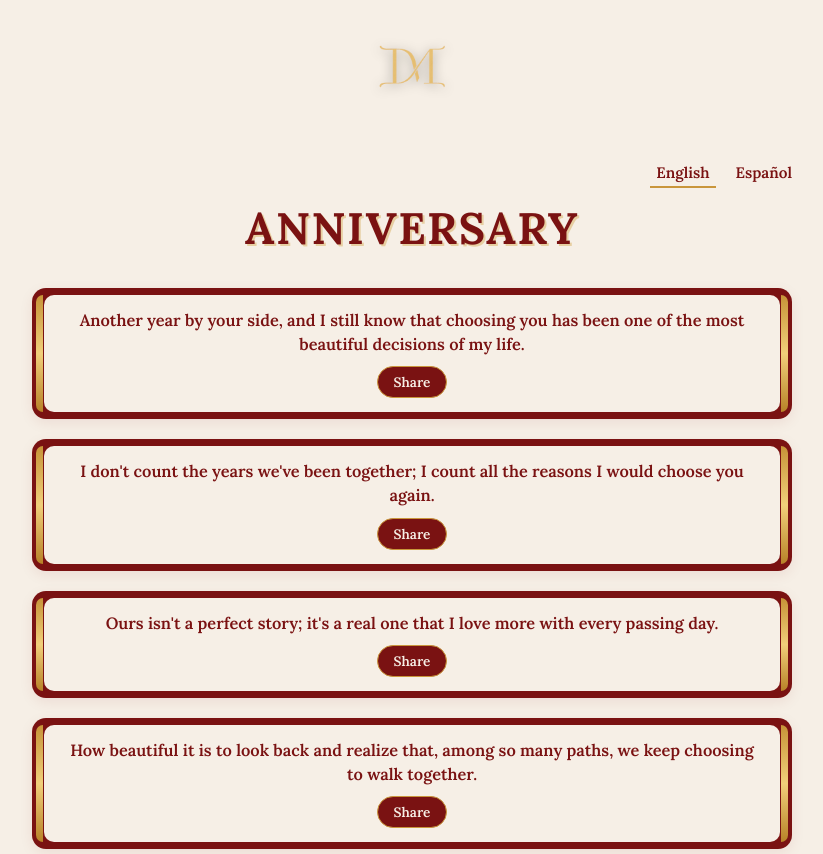
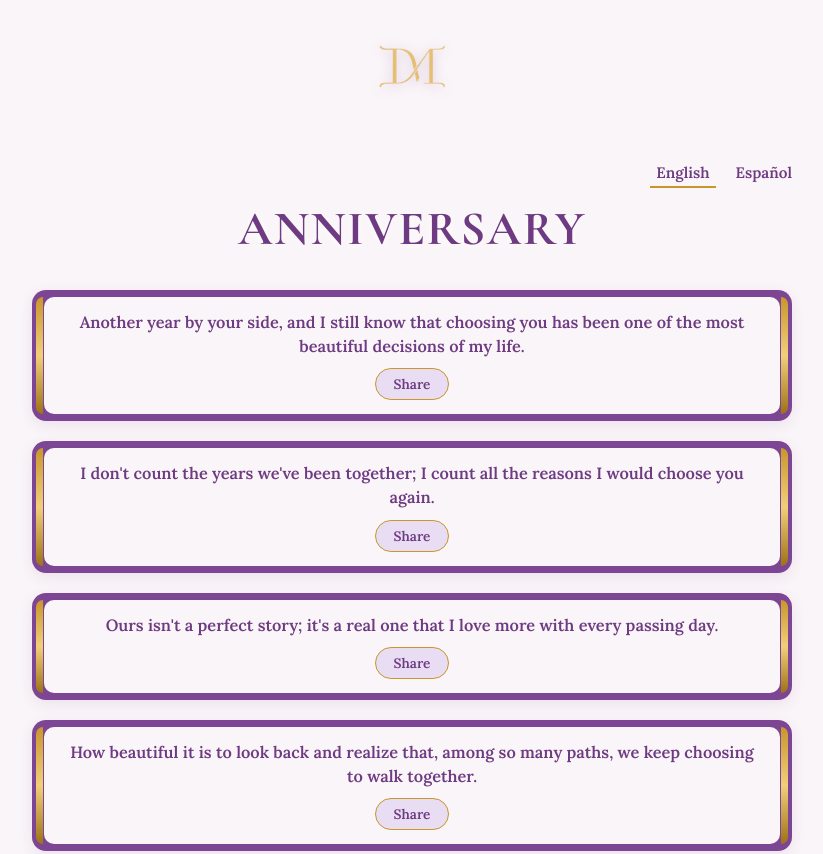
Before and after one commit to darrmilly/darrmilly-site, a plain HTML site: page aniversario.html in a window 1280 px wide. Shown: the top 854 px of the page, without its empty margins (228-1051 px from the left). Drawn offline with nearby package versions, Linux system fonts and the light colour scheme.

Commit message:
Modify styles and colors in aniversario.html
Updated font styles, colors, and background in aniversario.html.

```diff
--- a/aniversario.html
+++ b/aniversario.html
@@ -15,7 +15,7 @@
 
     <link rel="preconnect" href="https://fonts.googleapis.com">
     <link rel="preconnect" href="https://fonts.gstatic.com" crossorigin>
-    <link href="https://fonts.googleapis.com/css2?family=Lora:ital,wght@0,400..700;1,400..700&display=swap" rel="stylesheet">
+    <link href="https://fonts.googleapis.com/css2?family=Cormorant+Garamond:ital,wght@0,600;0,700;1,600;1,700&family=Lora:ital,wght@0,400..700;1,400..700&display=swap" rel="stylesheet">
     <style>
         * {
             margin: 0;
@@ -24,9 +24,9 @@
         }
 
         body {
-            background-color: #F6EFE6;
+            background-color: #FAF5F8;
             font-family: 'Lora', serif;
-            color: #7A1212;
+            color: #6E3B82;
             display: flex;
             flex-direction: column;
             align-items: center;
@@ -57,7 +57,7 @@
             width: 82px;
             height: auto;
             display: block;
-            filter: drop-shadow(0 2px 6px rgba(0, 0, 0, 0.4));
+            filter: drop-shadow(0 2px 6px rgba(110, 59, 130, 0.3));
         }
 
         .gallery-container {
@@ -84,7 +84,7 @@
             font-family: 'Lora', serif;
             font-size: 0.95rem;
             font-weight: 600;
-            color: #7A1212;
+            color: #6E3B82;
             cursor: pointer;
             padding: 4px 6px;
             border-bottom: 2px solid transparent;
@@ -96,17 +96,18 @@
         }
 
         .lang-btn.active {
-            border-bottom-color: #C9963B;
+            border-bottom-color: #C9962B;
         }
 
         .gallery-title {
-            font-size: clamp(2rem, 4.5vw, 2.75rem);
+            font-family: 'Cormorant Garamond', Georgia, serif;
+            font-size: clamp(2.2rem, 4.8vw, 3rem);
             font-weight: 700;
             letter-spacing: 1.5px;
-            color: #7A1212;
+            color: #6E3B82;
             text-align: center;
             margin: 6px 0 32px;
-            text-shadow: 2px 2px 0px rgba(212, 168, 79, 0.45);
+            text-shadow: 0 1px 8px rgba(255, 255, 255, 0.9);
         }
 
         .quotes-grid {
@@ -120,14 +121,14 @@
 
         .quote-card {
             position: relative;
-            background-color: #7A1212;
+            background-color: #7D4694;
             border-radius: 14px;
             padding: 7px 12px;
             display: flex;
             align-items: stretch;
             justify-content: center;
             min-height: 92px;
-            box-shadow: 0 4px 14px rgba(122, 18, 18, 0.08);
+            box-shadow: 0 4px 14px rgba(110, 59, 130, 0.1);
         }
 
         .quote-card::before,
@@ -137,7 +138,7 @@
             top: 7px;
             bottom: 7px;
             width: 7px;
-            background: linear-gradient(180deg, #C79438 0%, #F1CF7A 50%, #B88228 100%);
+            background: linear-gradient(180deg, #C9962B 0%, #F1CF7A 50%, #9E7216 100%);
         }
 
         .quote-card::before {
@@ -151,7 +152,7 @@
         }
 
         .quote-inner {
-            background-color: #F6EFE6;
+            background-color: #FAF5F8;
             border-radius: 10px;
             width: 100%;
             padding: 14px 24px;
@@ -169,25 +170,27 @@
             font-size: 1.02rem;
             font-weight: 600;
             line-height: 1.45;
-            color: #7A1212;
+            color: #6E3B82;
             white-space: pre-line;
         }
 
         .share-btn {
-            padding: 6px 16px;
-            background-color: #7A1212;
-            color: #F6EFE6;
-            border: 1px solid #C9963B;
+            padding: 6px 18px;
+            background-color: #E8DDF2;
+            color: #6E3B82;
+            border: 1.5px solid #C9962B;
             border-radius: 20px;
             font-family: 'Lora', serif;
             font-size: 0.85rem;
             font-weight: 600;
             cursor: pointer;
-            transition: background-color 0.2s ease, opacity 0.2s ease;
+            transition: background-color 0.2s ease, border-color 0.2s ease, color 0.2s ease;
         }
 
         .share-btn:hover {
-            background-color: #5C0D0D;
+            background-color: #DAC8EC;
+            border-color: #9E7216;
+            color: #552B67;
         }
 
         .gallery-footer {
@@ -195,7 +198,7 @@
             font-size: 0.78rem;
             font-weight: 600;
             letter-spacing: 0.5px;
-            color: #7A1212;
+            color: #7D4694;
             margin-top: auto;
             padding-top: 12px;
         }
```
